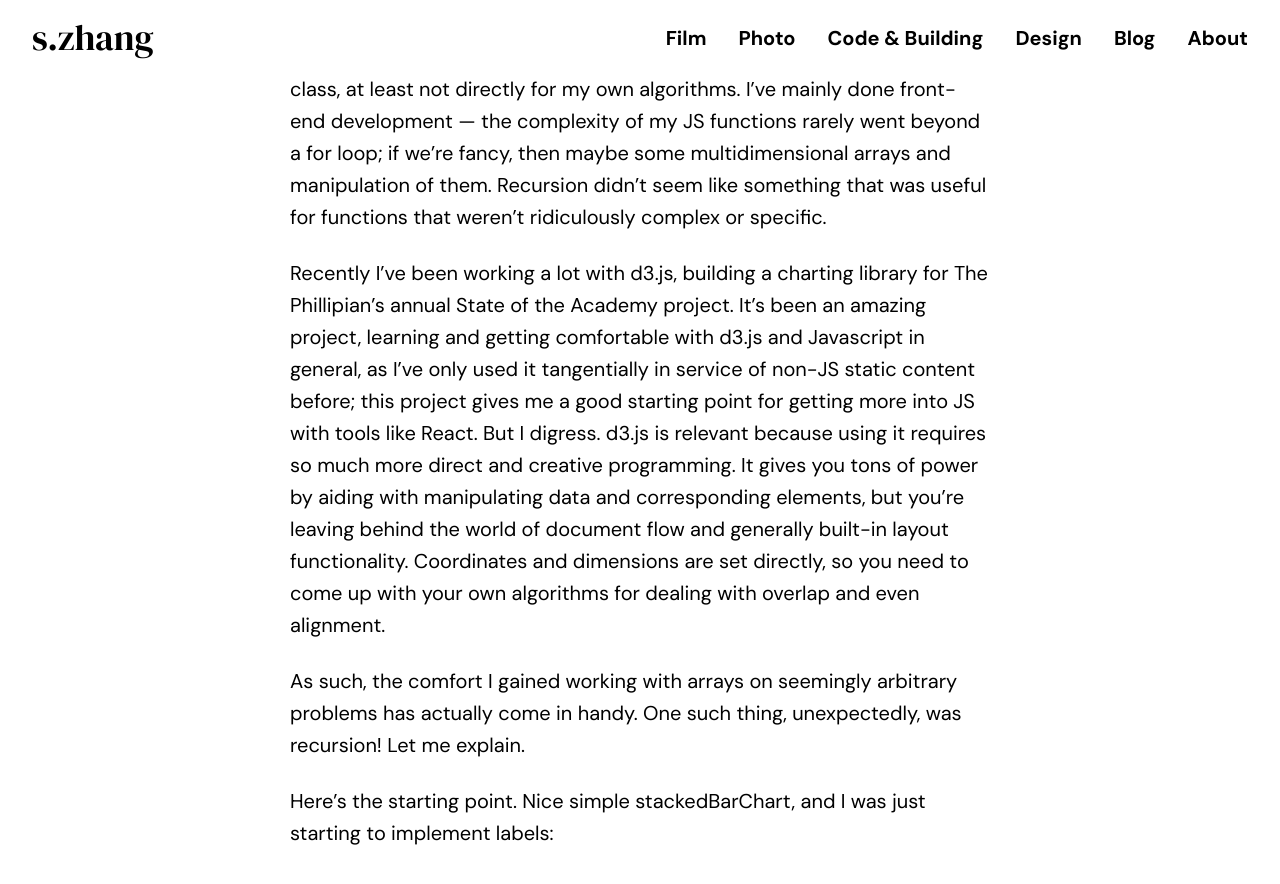
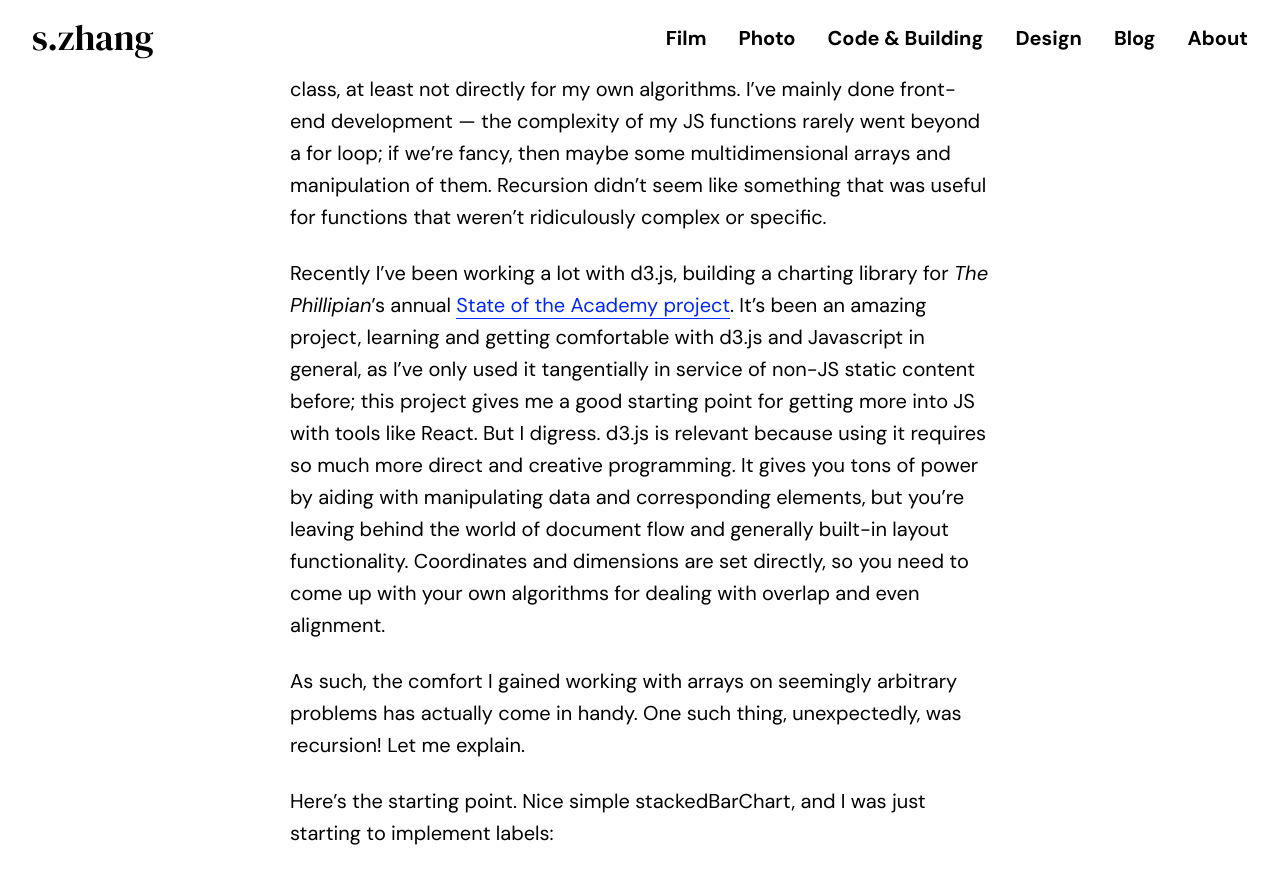
Before and after one commit to wwsalmon/portfolio, a Jekyll site: the page built from _posts/2020-04-29-offsetting-overlapping-labels-in-d3js-with-a-recursive-algorithm-or-using-recursion-on-a-real-project-for-the-first-time-eeeee.md, in a window 1280 px wide and 900 px high, scrolled down 1329 px. Shown: the top 884 px of the window. Built offline with Jekyll 4.4.1, drawn with Linux system fonts in a browser that asks for light colours; some web fonts are replaced; part of the change alters nothing that is shown.

Commit message:
close #54

```diff
--- a/_posts/2020-04-29-offsetting-overlapping-labels-in-d3js-with-a-recursive-algorithm-or-using-recursion-on-a-real-project-for-the-first-time-eeeee.md
+++ b/_posts/2020-04-29-offsetting-overlapping-labels-in-d3js-with-a-recursive-algorithm-or-using-recursion-on-a-real-project-for-the-first-time-eeeee.md
@@ -23,7 +23,7 @@ This is a pretty trivial application; the same alg is easy enough to implement w
 
 To be honest, I never thought I’d use recursion outside of my intro compsci class, at least not directly for my own algorithms. I’ve mainly done front-end development — the complexity of my JS functions rarely went beyond a for loop; if we’re fancy, then maybe some multidimensional arrays and manipulation of them. Recursion didn’t seem like something that was useful for functions that weren’t ridiculously complex or specific.
 
-Recently I’ve been working a lot with d3.js, building a charting library for The Phillipian’s annual State of the Academy project. It’s been an amazing project, learning and getting comfortable with d3.js and Javascript in general, as I’ve only used it tangentially in service of non-JS static content before; this project gives me a good starting point for getting more into JS with tools like React. But I digress. d3.js is relevant because using it requires so much more direct and creative programming. It gives you tons of power by aiding with manipulating data and corresponding elements, but you’re leaving behind the world of document flow and generally built-in layout functionality. Coordinates and dimensions are set directly, so you need to come up with your own algorithms for dealing with overlap and even alignment.
+Recently I’ve been working a lot with d3.js, building a charting library for *The Phillipian*’s annual [State of the Academy project](http://pdf.phillipian.net/2019/05102019.pdf). It’s been an amazing project, learning and getting comfortable with d3.js and Javascript in general, as I’ve only used it tangentially in service of non-JS static content before; this project gives me a good starting point for getting more into JS with tools like React. But I digress. d3.js is relevant because using it requires so much more direct and creative programming. It gives you tons of power by aiding with manipulating data and corresponding elements, but you’re leaving behind the world of document flow and generally built-in layout functionality. Coordinates and dimensions are set directly, so you need to come up with your own algorithms for dealing with overlap and even alignment.
 
 As such, the comfort I gained working with arrays on seemingly arbitrary problems has actually come in handy. One such thing, unexpectedly, was recursion! Let me explain.
 
```
